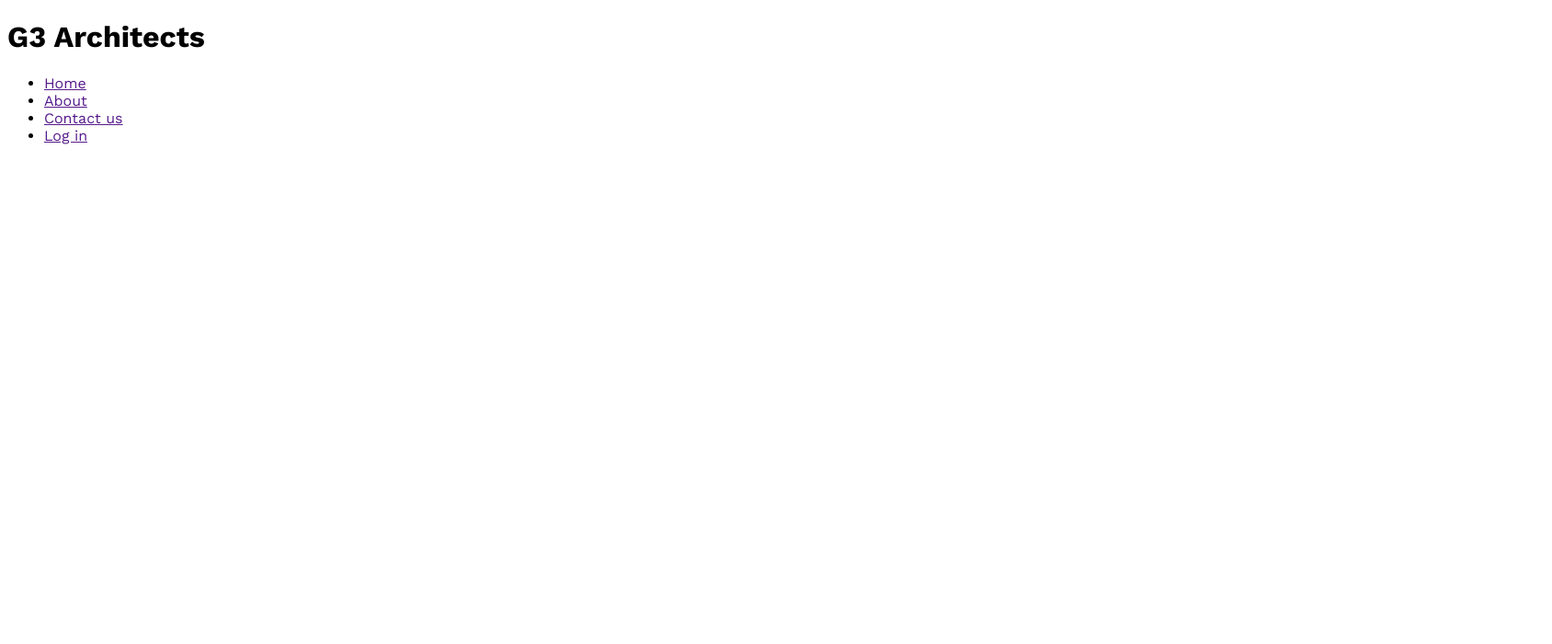
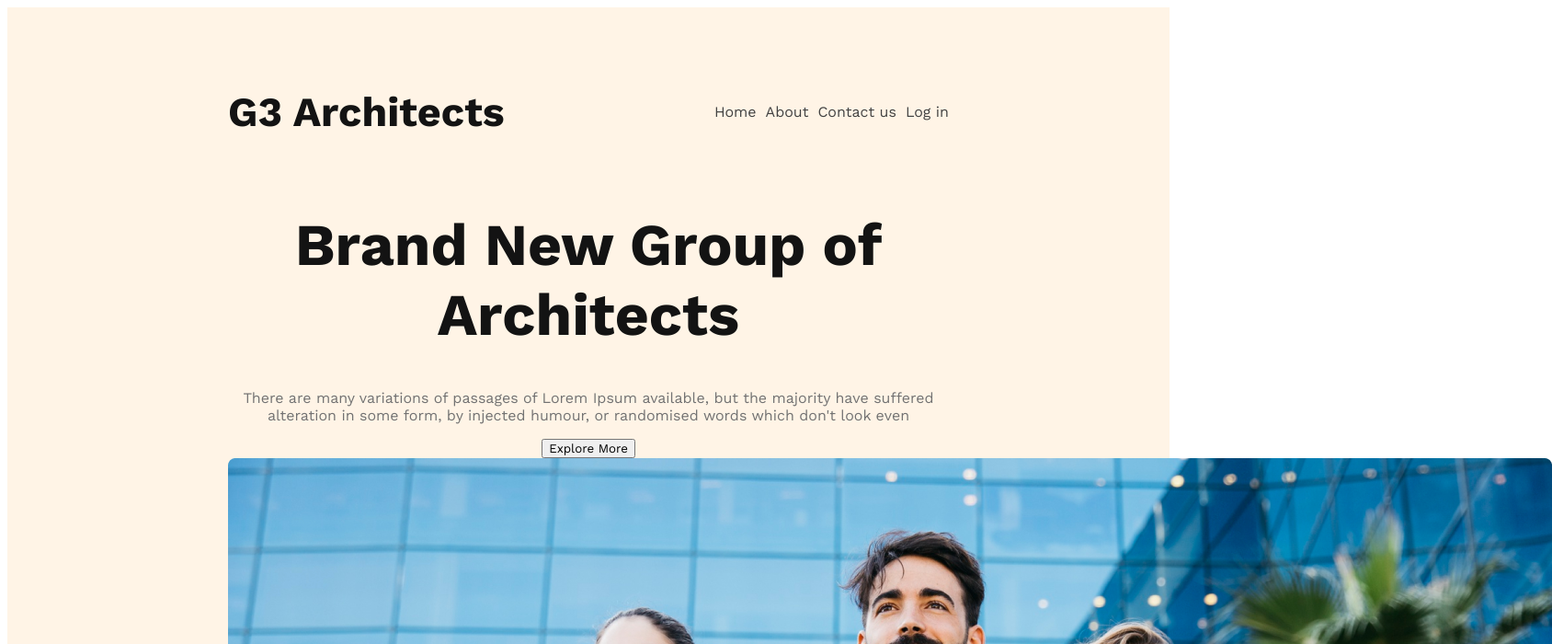
Before and after one commit to Emranhossainshuvo/architects-g3, a plain HTML site: page index.html in a window 1280 px wide. Shown: the top 700 px of the page at 92% size, 1688 px wide, since content can reach past the window. Drawn offline with nearby package versions, Linux system fonts and the light colour scheme.

Commit message:
banner content added

```diff
--- a/index.html
+++ b/index.html
@@ -8,15 +8,30 @@
 </head>
 <body>
     <header>
-        <h1>
+        <nav>
+            <h1 class="nav-title">
                 G3 Architects
             </h1>
-        <ul>
+            <ul class="nav-ul">
                 <li><a href="">Home</a></li>
                 <li><a href="">About</a></li>
                 <li><a href="">Contact us</a></li>
                 <li><a href="">Log in</a></li>
             </ul>
+        </nav>
+        <div class="banner">
+            <div class="banner-content">
+                <h1 class="brand-title">
+                    Brand New Group of Architects
+                </h1>
+                <p class="banner-description">
+                    There are many variations of passages of Lorem Ipsum available, but the majority have suffered alteration in some form, by injected humour, or randomised words which don't look even
+                </p>
+                <button class="button-primary">Explore More</button>
+            </div>
+
+            <img src="images/banner.png" alt="">
+        </div>
     </header>
 </body>
 </html>
--- a/styles/styles.css
+++ b/styles/styles.css
@@ -4,3 +4,53 @@
     font-family: 'Lato', sans-serif;
     font-family: 'Work Sans', sans-serif;
 }
+header{
+    background-color:rgba(255, 144, 14, 0.10);
+    /* border: 1px solid red; */
+    padding: 50px 240px;
+}
+nav{
+    display: flex;
+    justify-content: space-between;
+    align-items: center;
+}
+
+.nav-ul{
+    display: flex;
+    /* justify-content: space-around; */
+    gap: 10px;
+}
+nav > ul > li > a{
+    text-decoration: none;
+    color: #424242;
+}
+nav > ul > li{
+    list-style: none;
+    font-size: 1rem;
+    font-weight: 500;
+
+}
+.nav-title{
+    font-size: 2.8rem;
+    font-weight: 700;
+    color: #131313;
+}
+
+.banner-content{
+    max-width: 800px;
+    text-align: center;
+    margin: 0px auto;
+}
+.brand-title{
+    font-size: 4rem;
+    font-weight: 700;
+    color: #131313;
+}
+.banner-description{
+    color: #727272;
+    font-size: 1rem;
+    font-weight: 400;
+}
+.button-primary{
+
+}
```
Lines whose indentation alone changed are shown as unchanged.
